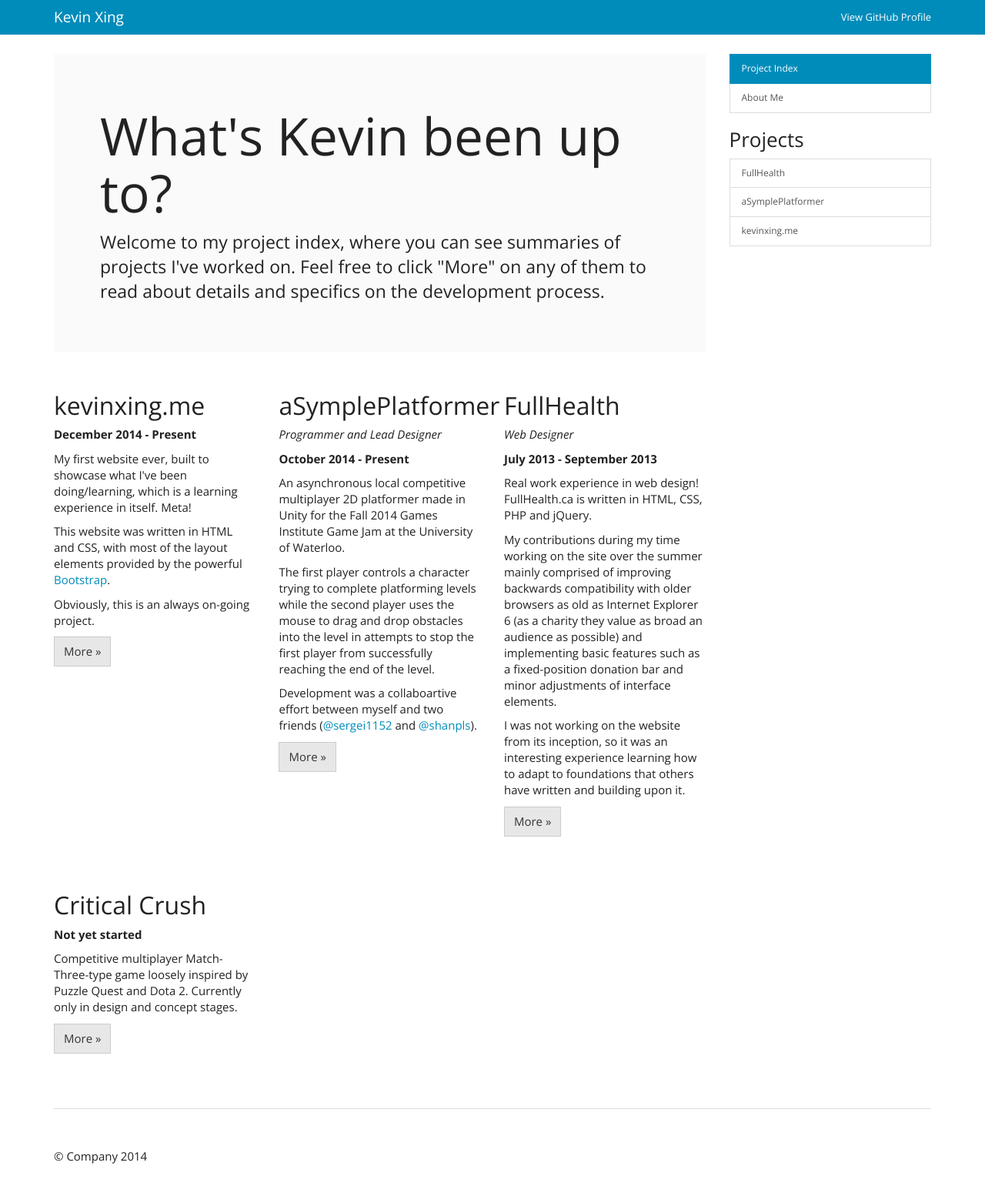
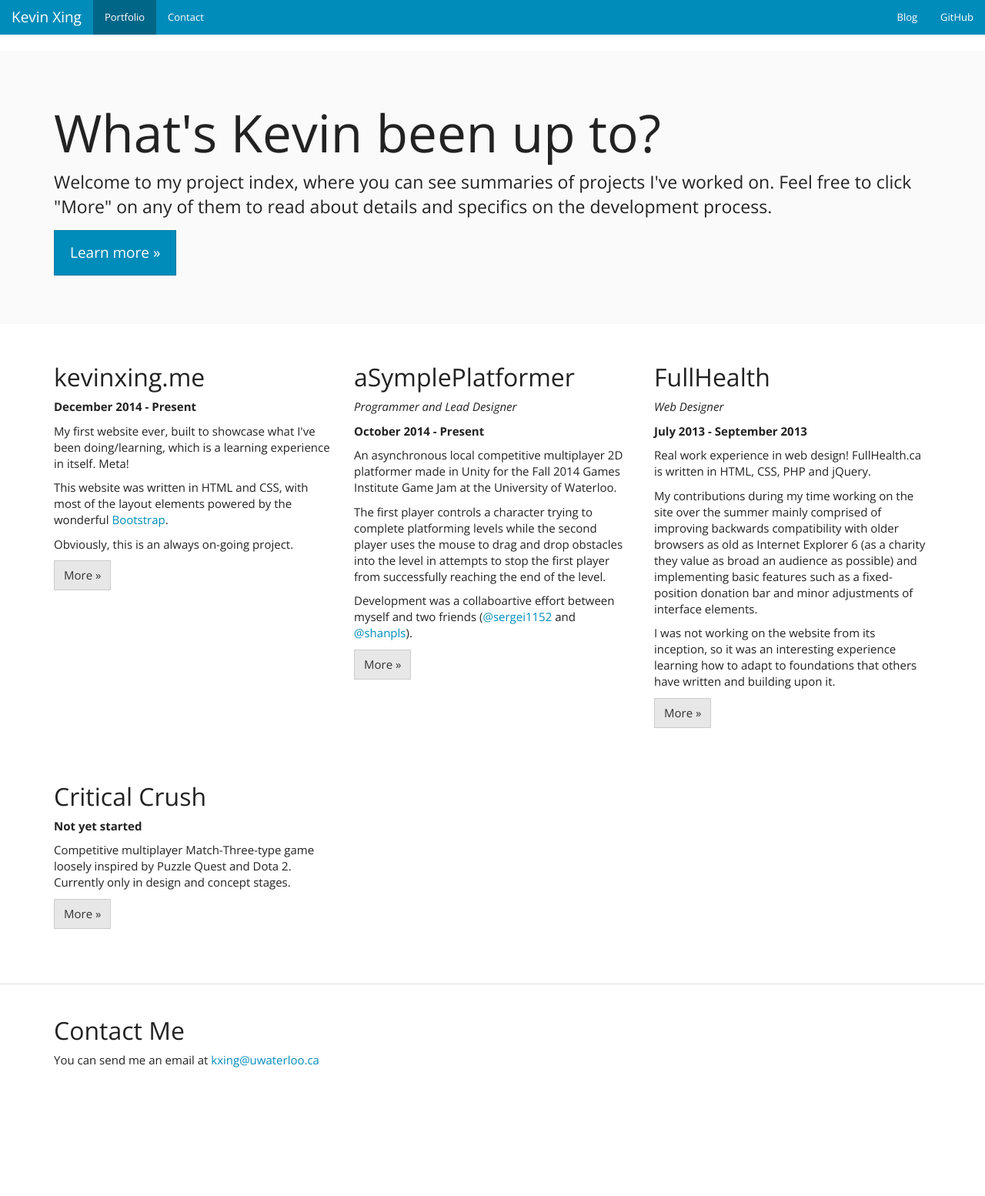
Before and after one commit to ggkevinxing/ggkevinxing.github.io, a PHP site: page / in a window 1280 px wide. Shown: the whole page at 77% size. After the commit the page ends 1387 px from the top, so only its background shows below. Run offline with PHP 8.4, Linux system fonts and the light colour scheme; some libraries are stand-ins or nearby versions.

Commit message:
ditching offcanvas
the site had issues on mobile, not going to bother with offcanvas for
now

```diff
--- a/css/custom.css
+++ b/css/custom.css
@@ -6,63 +6,3 @@ ul.nav {
 .spacer {
 	padding-bottom: 40px;
 }
-
-/*
- * Style tweaks
- * --------------------------------------------------
- */
-html,
-body {
-  overflow-x: hidden; /* Prevent scroll on narrow devices */
-}
-body {
-  padding-top: 70px;
-}
-footer {
-  padding: 30px 0;
-}
-
-/*
- * Off Canvas
- * --------------------------------------------------
- */
-@media screen and (max-width: 767px) {
-  .row-offcanvas {
-    position: relative;
-    -webkit-transition: all .25s ease-out;
-         -o-transition: all .25s ease-out;
-            transition: all .25s ease-out;
-  }
-
-  .row-offcanvas-right {
-    right: 0;
-  }
-
-  .row-offcanvas-left {
-    left: 0;
-  }
-
-  .row-offcanvas-right
-  .sidebar-offcanvas {
-    right: -50%; /* 6 columns */
-  }
-
-  .row-offcanvas-left
-  .sidebar-offcanvas {
-    left: -50%; /* 6 columns */
-  }
-
-  .row-offcanvas-right.active {
-    right: 50%; /* 6 columns */
-  }
-
-  .row-offcanvas-left.active {
-    left: 50%; /* 6 columns */
-  }
-
-  .sidebar-offcanvas {
-    position: absolute;
-    top: 0;
-    width: 50%; /* 6 columns */
-  }
-}
--- a/index.html
+++ b/index.html
@@ -29,47 +29,50 @@
   </head>
 
   <body>
-    <nav class="navbar navbar-fixed-top navbar-inverse" role="navigation">
-      <div class="container">
+<div class="navbar navbar-inverse">
   <div class="navbar-header">
-          <button type="button" class="navbar-toggle collapsed" data-toggle="collapse" data-target="#navbar" aria-expanded="false" aria-controls="navbar">
-            <span class="sr-only">Toggle navigation</span>
+    <button type="button" class="navbar-toggle" data-toggle="collapse" data-target=".navbar-inverse-collapse">
       <span class="icon-bar"></span>
       <span class="icon-bar"></span>
       <span class="icon-bar"></span>
     </button>
-          <a class="navbar-brand" href="index.html">Kevin Xing</a>
+    <a class="navbar-brand" href="#">Kevin Xing</a>
   </div>
-        <div id="navbar" class="collapse navbar-collapse">
+  <div class="navbar-collapse collapse navbar-inverse-collapse">
+    <ul class="nav navbar-nav navbar-left">
+      <li class="active"><a href="index.html">Portfolio</a></li>
+      <li><a href="#contact">Contact</a></li>
+    </ul>
     <ul class="nav navbar-nav navbar-right">
-            <li><a href="http://github.com/ggkevinxing">View GitHub Profile</a></li>
+      <li><a href="#">Blog</a></li>
+      <li><a href="http://github.com/ggkevinxing">GitHub</a></li>
     </ul>
-        </div><!-- /.nav-collapse -->
-      </div><!-- /.container -->
-    </nav><!-- /.navbar -->
+      </li>
+    </ul>
+  </div>
+</div>
+
+   <!-- Main jumbotron for a primary marketing message or call to action -->
+    <div class="jumbotron">
+      <div class="container">
+            <h1>What's Kevin been up to?</h1>
+            <p>Welcome to my project index, where you can see summaries of projects I've worked on. Feel free to click "More" on any of them to read about details and specifics on the development process.</p>
+        <p><a class="btn btn-primary btn-lg" href="#" role="button">Learn more &raquo;</a></p>
+      </div>
+    </div>
 
     <div class="container">
-
-      <div class="row row-offcanvas row-offcanvas-right">
-
-        <div class="col-xs-12 col-sm-9">
-          <p class="pull-right visible-xs">
-            <button type="button" class="btn btn-primary btn-xs" data-toggle="offcanvas">Toggle nav</button>
-          </p>
-          <div class="jumbotron">
-            <h1>What's Kevin been up to?</h1>
-            <p>Welcome to my project index, where you can see summaries of projects I've worked on. Feel free to click "More" on any of them to read about details and specifics on the development process.</p>
-          </div>
+      <!-- Example row of columns -->
       <div class="row">
-            <div class="col-xs-6 col-lg-4">
+        <div class="col-md-4">
               <h2>kevinxing.me</h2>
               <p><strong>December 2014 - Present</strong></p>
               <p>My first website ever, built to showcase what I've been doing/learning, which is a learning experience in itself. Meta!</p>
-              <p>This website was written in HTML and CSS, with most of the layout elements provided by the powerful <a href="http://getbootstrap.com/">Bootstrap</a>.</p>
+              <p>This website was written in HTML and CSS, with most of the layout elements powered by the wonderful <a href="http://getbootstrap.com/">Bootstrap</a>.</p>
               <p>Obviously, this is an always on-going project.</p>
               <div class="spacer"><p><a class="btn btn-default" href="projects/someta.html" role="button">More &raquo;</a></p></div>
-            </div><!--/.col-xs-6.col-lg-4-->
-            <div class="col-xs-6 col-lg-4">
+        </div>
+        <div class="col-md-4">
               <h2>aSymplePlatformer</h2>
               <p><i>Programmer and Lead Designer</i></p>
               <p><strong>October 2014 - Present</strong></p>
@@ -77,8 +80,8 @@
               <p>The first player controls a character trying to complete platforming levels while the second player uses the mouse to drag and drop obstacles into the level in attempts to stop the first player from successfully reaching the end of the level.</p>
               <p>Development was a collaboartive effort between myself and two friends (<a href="https://github.com/sergei1152">@sergei1152</a> and <a href="https://github.com/shanpls">@shanpls</a>).</p>
               <div class="spacer"><p><a class="btn btn-default" href="projects/asympleplatformer.html" role="button">More &raquo;</a></p></div>
-            </div><!--/.col-xs-6.col-lg-4-->
-            <div class="col-xs-6 col-lg-4">
+       </div>
+        <div class="col-md-4">
               <h2>FullHealth</h2>
               <p><i>Web Designer</i></p>
               <p><strong>July 2013 - September 2013</strong></p>
@@ -86,8 +89,8 @@
               <p>My contributions during my time working on the site over the summer mainly comprised of improving backwards compatibility with older browsers as old as Internet Explorer 6 (as a charity they value as broad an audience as possible) and implementing basic features such as a fixed-position donation bar and minor adjustments of interface elements.</p>
               <p>I was not working on the website from its inception, so it was an interesting experience learning how to adapt to foundations that others have written and building upon it. </p>
               <div class="spacer"><p><a class="btn btn-default" href="projects/fullhealth.html" role="button">More &raquo;</a></p></div>
-            </div><!--/.col-xs-6.col-lg-4-->
-          </div><!--/row-->
+        </div>
+      </div><!-- /row -->
       <div class="row">
 	      <div class="col-xs-6 col-lg-4">
 	      <h2>Critical Crush</h2>
@@ -96,27 +99,16 @@
 	      <div class="spacer"><p><a class="btn btn-default" href="projects/criticalcrush.html" role="button">More &raquo;</a></p></div>
     	  </div><!--/.col-xs-6.col-lg-4-->
       </div><!-- /row -->
-        </div><!--/.col-xs-12.col-sm-9-->
-
-        <div class="col-xs-6 col-sm-3 sidebar-offcanvas" id="sidebar" role="navigation">
-          <div class="list-group">
-            <a href="index.html" class="list-group-item active">Project Index</a>
-            <a href="aboutme.html" class="list-group-item">About Me</a>
-            <h3>Projects</h3>
-            <a href="projects/fullhealth.html" class="list-group-item">FullHealth</a>
-            <a href="projects/asympleplatformer.html" class="list-group-item">aSymplePlatformer</a>
-            <a href="projects/someta.html" class="list-group-item">kevinxing.me</a>
       </div>
-        </div><!--/.sidebar-offcanvas-->
-      </div><!--/row-->
 
       <hr>
 
-      <footer>
-        <p>&copy; Company 2014</p>
-      </footer>
-
-    </div><!--/.container-->
+<section id="contact">
+	<div class="container">
+		<h2>Contact Me</h2>
+		<p>You can send me an email at <a href="mailto:kxing@uwaterloo.ca">kxing@uwaterloo.ca</a></p>
+	</div>
+</section>
 
 
     <!-- Bootstrap core JavaScript
@@ -127,7 +119,5 @@
 
     <!-- IE10 viewport hack for Surface/desktop Windows 8 bug -->
     <script src="../../assets/js/ie10-viewport-bug-workaround.js"></script>
-
-    <script src="offcanvas.js"></script>
   </body>
 </html>
```
Also changed, not shown: aboutme.html (+1 -10 lines). Lines whose indentation alone changed are shown as unchanged.
